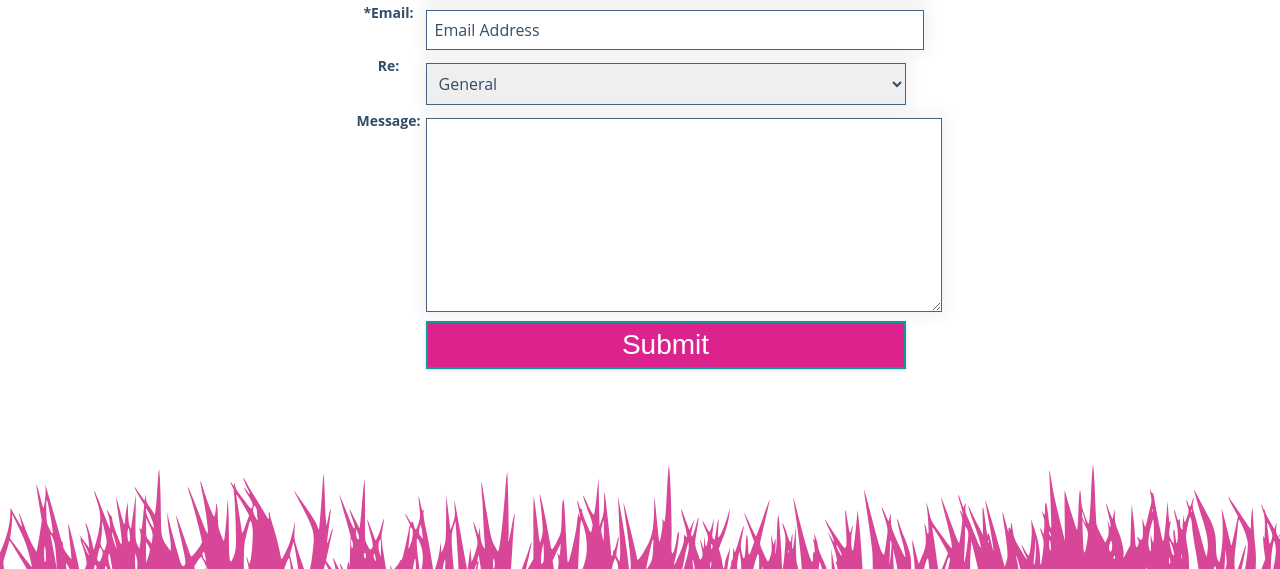
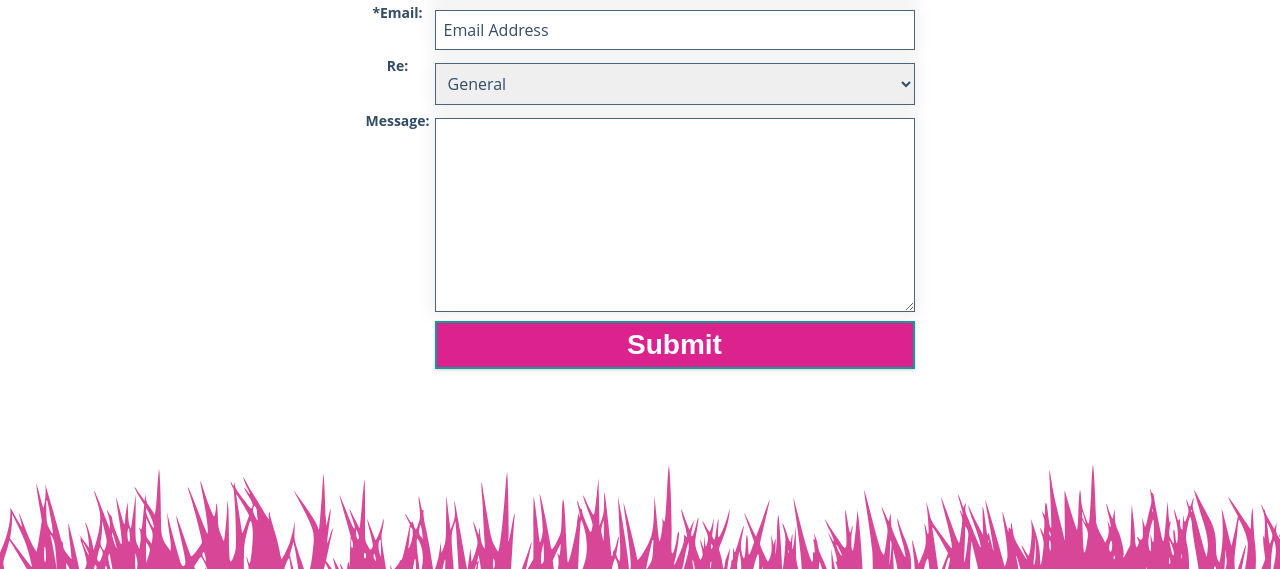
Before and after one commit to catboxer/ttt, a Gatsby site: page /contact in a window 1280 px wide. Shown: the part 575-1144 px from the top of the page. Built offline with nearby package versions, Linux system fonts and the light colour scheme; Gatsby itself is replaced by a stand-in of ours; some packages are replaced by stand-ins of ours.

Commit message:
fix form

```diff
--- a/src/pages/contact.js
+++ b/src/pages/contact.js
@@ -141,8 +141,9 @@ textarea {
   margin: 0.25rem 0;
   border-radius: ${setRadius};
   width: 100%;
+  box-sizing:border-box;
   ${setFont.main}
-  color: ${({theme}) => theme.grey3};
+  color: hsl(209, 34%, 30%);
   box-shadow:0 0 15px 4px rgba(0,0,0,0.06);
 }
 
@@ -151,9 +152,9 @@ textarea {
   text-transform: capitalize;
   height: 3rem;
 }
-.submit-btn:hover {
+/* .submit-btn:hover {
   border-color: ${({theme}) => theme.primary8};;
-}
+} */
 ${media.desktop `
   /* .contact-form {
     flex-direction: row;
--- a/src/themes/global-style.js
+++ b/src/themes/global-style.js
@@ -63,7 +63,7 @@ ul {
   list-style-type: ${({theme}) => theme.ul};
 }
 ::placeholder {
-  color: ${({theme}) => theme.grey3};
+  color: hsl(209, 34%, 30%);
   opacity: 1;
 }
 a {
@@ -105,8 +105,7 @@ h4 {
   padding: 0.375rem 0.75rem;
   letter-spacing: ${setLetterSpacing};
   display: inline-block;
-  ${setFont.heading}
-  font-weight: 400;
+  font-weight: 700;
   -webkit-transition: ${setTransition};
   transition: ${setTransition};
   font-size: ${({theme}) => theme.heading3.fontsize};
```
